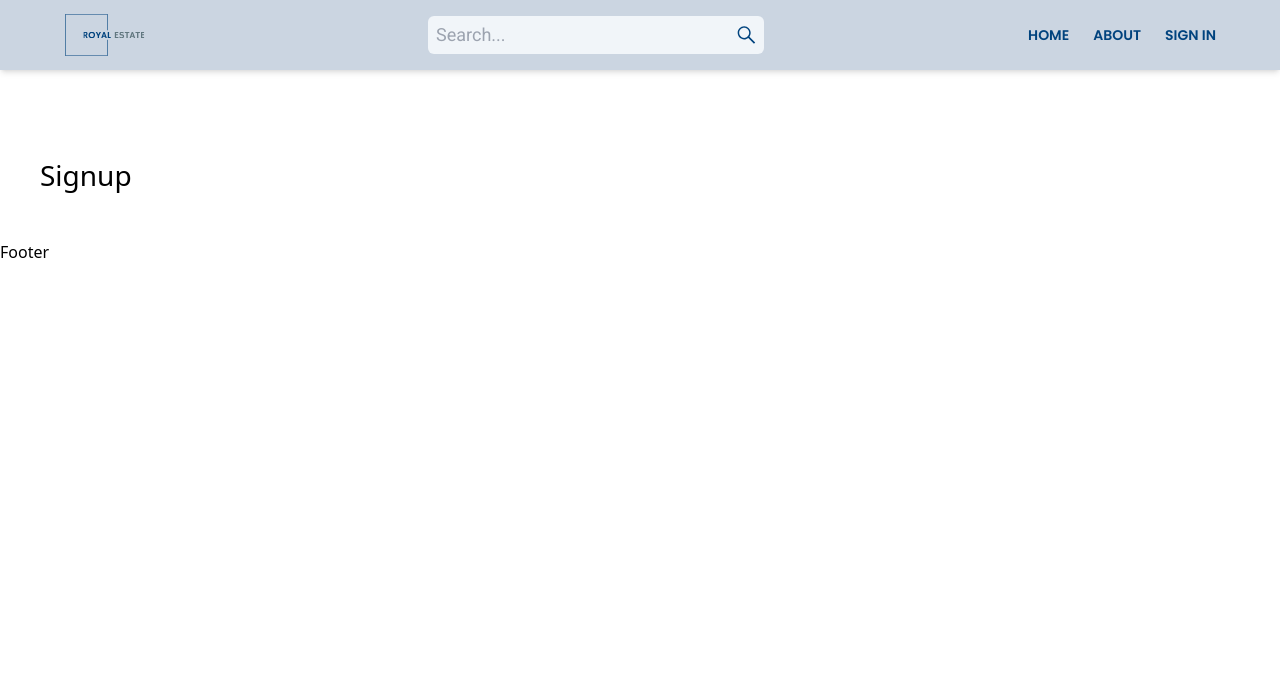
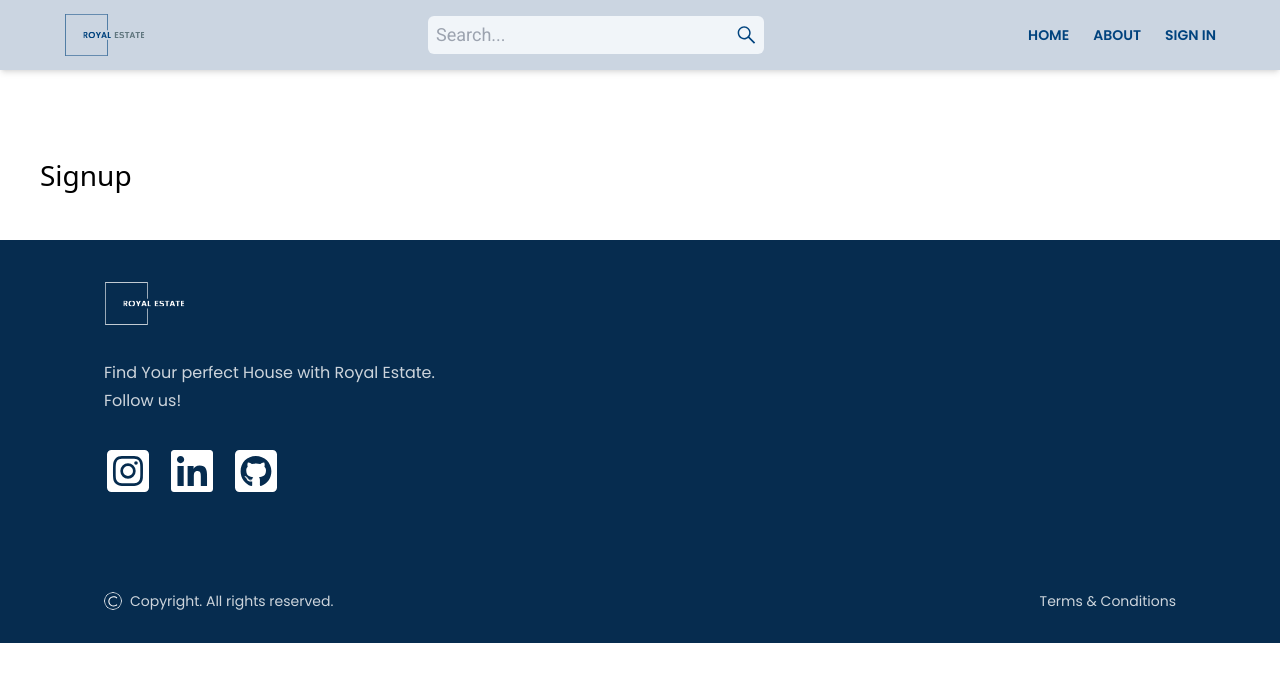
Before and after one commit to magistrkim/royal-estate, a React (Vite) app: page /royal-estate/signup in a window 1280 px wide. Shown: the top 682 px of the page. Built offline with nearby package versions, Linux system fonts and the light colour scheme.

Commit message:
Add footer

```diff
--- a/src/assets/icons/index.js
+++ b/src/assets/icons/index.js
@@ -1,3 +1,5 @@
 import logo from './logo.svg';
+import logoFooter from './logoWh.svg';
+import copyRight from './copyright-sign.svg';
 
-export { logo };
+export { logo, logoFooter, copyRight };
--- a/src/components/Footer.jsx
+++ b/src/components/Footer.jsx
@@ -1,8 +1,68 @@
-
+import { FaInstagramSquare, FaLinkedin, FaGithubSquare } from 'react-icons/fa';
+import { logoFooter,copyRight } from '../assets/icons';
 const Footer = () => {
   return (
-    <div>Footer</div>
-  )
-}
+    <section className="bg-[#062C4F]">
+      <footer className="max-container padding-x py-8">
+        <div
+          className="flex justify-between items-start flex-wrap gap-20
+      max-lg:flex-col"
+        >
+          <div className="flex flex-col items-start ">
+            <a href="/">
+              <img src={logoFooter} alt="logo" width={100} height={60} />
+            </a>
+            <p className="mt-6 text-base leading-7 text-white-400 font-poppins sm:max-w-sm">
+              Find Your perfect House with Royal Estate. Follow us!
+            </p>
+            <div className="flex items-center gap-5 mt-8">
+              <div className="flex justify-center items-center gap-4">
+                <a href="https://github.com/magistrkim">
+                  <FaInstagramSquare className="w-12 h-12 text-white hover:text-slate-300" />
+                </a>
+                <a href="https://github.com/magistrkim">
+                  <FaLinkedin className="w-12 h-12 text-white hover:text-slate-300" />
+                </a>
+                <a href="https://github.com/magistrkim">
+                  <FaGithubSquare className="w-12 h-12 text-white hover:text-slate-300" />
+                </a>
+              </div>
+            </div>
+          </div>
+          <div className="flex flex-1 flex-wrap lg:gap-10 gap-20 justify-between">
+            <div>
+              <h4 className="text-white font-poppins text-2xl leading-normal font-medium mb-6"></h4>
+              <ul>
+                <li
+                  className="text-white-400 font-poppins text-base
+                    leading-normal mt-3 hover:text-slate-gray cursor-pointer"
+                >
+                  <a href="#products"></a>
+                </li>
+              </ul>
+            </div>
+          </div>
+        </div>
+        <div className="flex justify-between mt-24 text-white-400 max-sm:flex-col max-sm:items-center">
+          <div className="flex flex-1 justify-start items-center gap-2 font-roboto cursor-pointer">
+            <img
+              src={copyRight}
+              alt="copyright sign"
+              width={18}
+              height={18}
+              className="rounded-full m-0"
+            />
+            <p className="font-poppins text-sm">
+              Copyright. All rights reserved.
+            </p>
+          </div>
+          <p className="font-poppins text-sm cursor-pointer">
+            Terms & Conditions
+          </p>
+        </div>
+      </footer>
+    </section>
+  );
+};
 
-export default Footer
+export default Footer;
```
Also changed, not shown: src/assets/icons/copyright-sign.svg (added), src/assets/icons/logoWh.svg (added).
